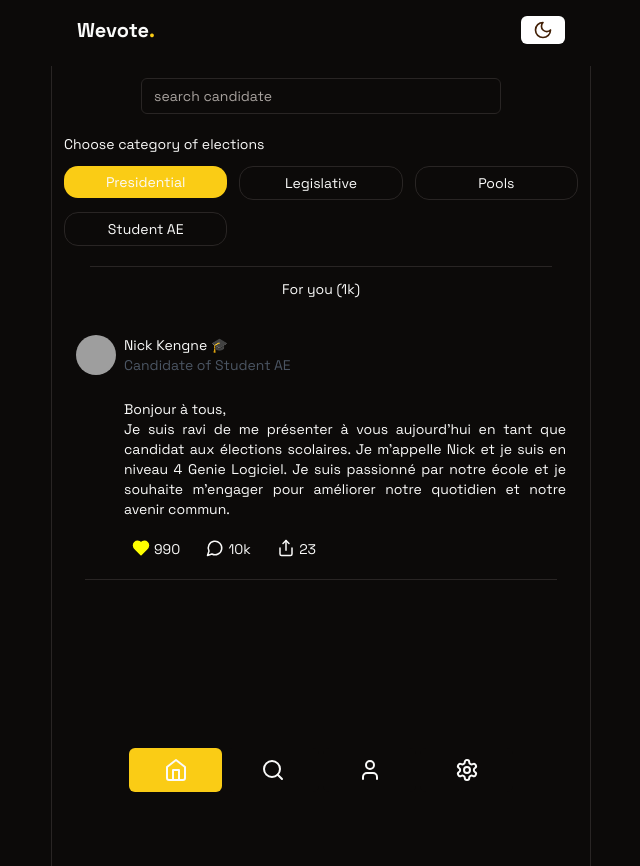
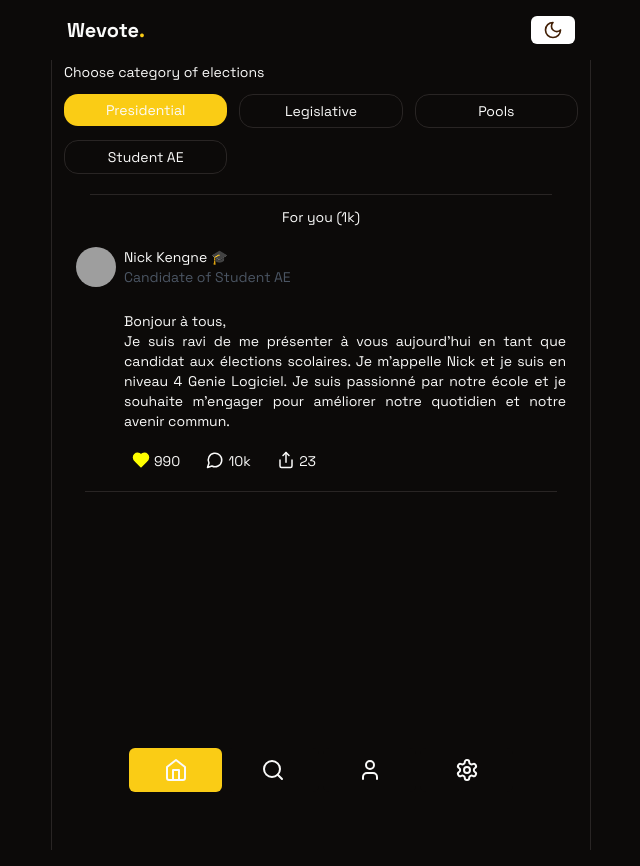
Before and after one commit to NickKengne/vote-app, a Next.js app: page / in a window 1280 px wide. Shown: the whole page, without its empty margins (319-959 px from the left). Built offline with nearby package versions, Linux system fonts and the light colour scheme; grey boxes are pictures that could not be loaded; what tailwindcss-debug-screens would draw is missing.

Commit message:
custom home page !

```diff
--- a/app/page.tsx
+++ b/app/page.tsx
@@ -23,11 +23,10 @@ export default function Page() {
     <main className="w-full min-h-screen flex items-center justify-center">
       <BottomNav />
       <Header/>
-      <div className="relative w-[95%] top-[50px] max-w-[540px] flex flex-col items-center min-h-screen lg:border-x md:border-x p-3 pb-[70px] mt-4 ">
-        <SearchBar />
+      <div className="relative w-[95%] top-[50px] max-w-[540px] flex flex-col items-center min-h-screen lg:border-x md:border-x p-3 pb-[80px] ">
         <Categories/>
         <Separator className="mt-5 mb-3 w-[90%]"/>
-        <p className="text-sm font-mediumm mb-6">For you (1k)</p>
+        <p className="text-sm font-mediumm mb-2">For you (1k)</p>
         <PostCard/>
       </div>
     </main>
--- a/components/Categories.tsx
+++ b/components/Categories.tsx
@@ -4,7 +4,7 @@ import React from 'react'
 
 export default function Categories() {
   return (
-    <div className='w-full mt-5'>
+    <div className='w-full'>
         <p className='text-sm'>Choose category of elections</p>
         <div className='grid grid-cols-3 gap-3 mt-3'>
         <div className='cursor-pointer h-5 bg-primary rounded-[14px] p-4 flex justify-center items-center '>
--- a/components/Header.tsx
+++ b/components/Header.tsx
@@ -3,7 +3,7 @@ import { ThemeToggle } from './ThemeToggle'
 
 export default function Header() {
   return (
-    <div className="fixed bg-background z-50 top-0 w-[95%] max-w-[520px] flex justify-between items-center p-4">
+    <div className="fixed bg-background z-50 top-0 w-[95%] max-w-[540px] flex justify-between items-center p-4">
       <p className="text-xl font-bold">Wevote<span className="text-primary">.</span> </p>
       <ThemeToggle className="" />
       </div>
```
